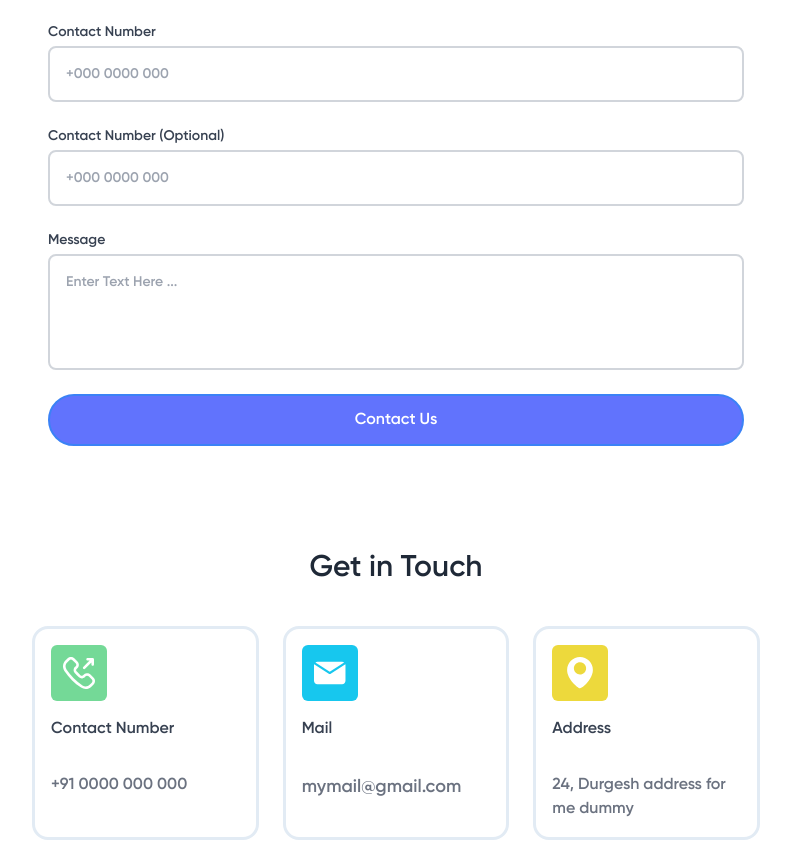
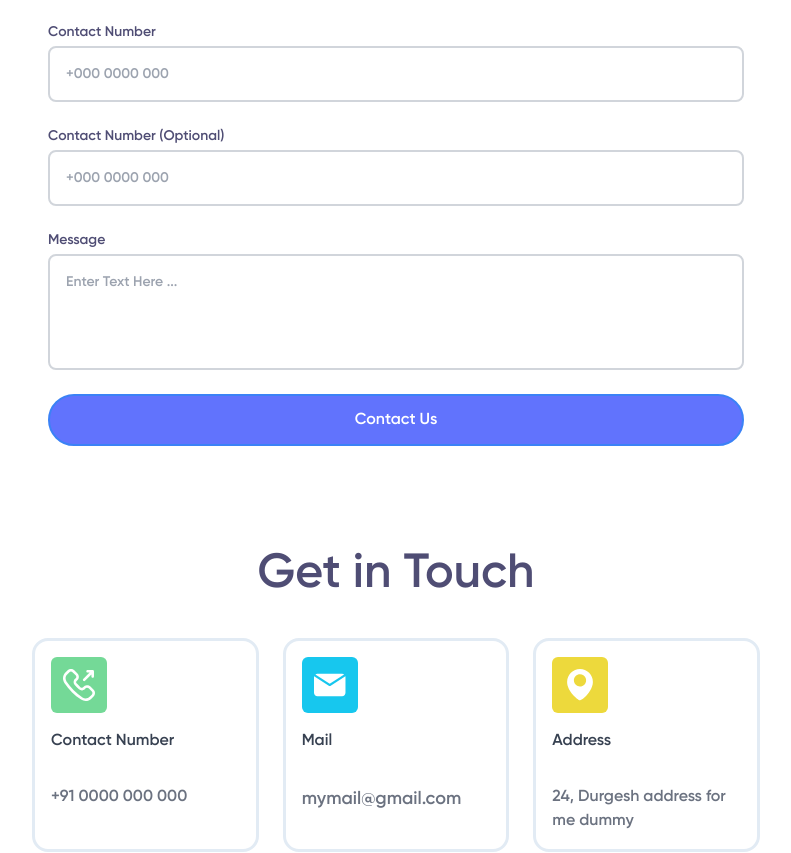
Before and after one commit to rushikeshbhand/gca, a Next.js app: page /components/contact-us in a window 1280 px wide. Shown: the part 264-1117 px from the top of the page, without its empty margins (244-1035 px from the left). Built offline with nearby package versions, Linux system fonts and the light colour scheme.

Commit message:
fix headings fonts

```diff
--- a/src/app/components/about/page.js
+++ b/src/app/components/about/page.js
@@ -31,7 +31,7 @@ export default function About() {
               </div>
 
               <div className="flex flex-col gap-4">
-                <h1 className="flex justify-start text-2xl md:text-3xl lg:text-6xl font-extrabold text-center md:text-left">
+                <h1 className="flex justify-start text-4xl lg:text-5xl text-center md:text-left">
                   Who we are?
                 </h1>
                 <p className="text-sm md:text-base lg:text-lg whitespace-wrap lg:max-w-[40vw]">
--- a/src/app/components/contact-us-form/page.js
+++ b/src/app/components/contact-us-form/page.js
@@ -4,7 +4,7 @@ import "./contact-us-form.css"
 export default function ContactUsForm() {
   return (
     // Container for the form
-    <div className="max-w-3xl mx-auto mt-10 p-5">
+    <div className="max-w-3xl mx-auto mt-10 p-5 text-[#4F4D74]">
       {/* Form Fields */}
       <form className="p-4 space-y-6">
         {/* Name Field */}
@@ -21,7 +21,7 @@ export default function ContactUsForm() {
 
         {/* Contact Number 1 */}
         <div>
-          <label htmlFor="contact1" className="block text-sm font-medium text-gray-700">Contact Number</label>
+          <label htmlFor="contact1" className="block text-sm font-medium">Contact Number</label>
           <input
             type="tel"
             id="contact1"
@@ -33,7 +33,7 @@ export default function ContactUsForm() {
 
         {/* Contact Number 2 */}
         <div>
-          <label htmlFor="contact2" className="block text-sm font-medium text-gray-700">Contact Number (Optional)</label>
+          <label htmlFor="contact2" className="block text-sm font-medium">Contact Number (Optional)</label>
           <input
             type="tel"
             id="contact2"
@@ -44,7 +44,7 @@ export default function ContactUsForm() {
 
         {/* Message Field */}
         <div>
-          <label htmlFor="message" className="block text-sm font-medium text-gray-700">Message</label>
+          <label htmlFor="message" className="block text-sm font-medium">Message</label>
           <textarea
             id="message"
             rows="4"
--- a/src/app/components/get-in-touch/page.js
+++ b/src/app/components/get-in-touch/page.js
@@ -2,10 +2,10 @@ import React from "react";
 
 export default function GetInTouch() {
   return (
-    <section className="max-w-3xl mx-auto py-10 px-5 my-7">
+    <section className="max-w-3xl mx-auto py-10 px-5 my-7 text-[#4F4D74]">
       {/* Title */}
       <div className="text-center mb-10">
-        <h2 className="text-3xl font-bold text-gray-800">Get in Touch</h2>
+        <h2 className="text-4xl lg:text-5xl">Get in Touch</h2>
       </div>
 
       {/* Info Cards */}
--- a/src/app/components/join-us-now/page.js
+++ b/src/app/components/join-us-now/page.js
@@ -3,7 +3,7 @@ import React from "react";
 export default function JoinUsNow() {
   return (
     <div className="container mb-80">
-      <div className="text-center text-2xl md:text-3xl lg:text-5xl text-[#4F4D74]">
+      <div className="text-center text-4xl lg:text-5xl text-[#4F4D74]">
         <h1>Join Us Now!</h1>
       </div>
 
@@ -18,7 +18,7 @@ export default function JoinUsNow() {
           </div>
 
           <div className="flex flex-col gap-4 pb-10 px-4">
-            <h1 className="text-4xl font-extrabold">Book a Franchise</h1>
+            <h1 className="text-3xl font-extrabold">Book a Franchise</h1>
             <p>
               Begin your teaching venture now, own your <br /> franchise and
               earn right from your doorstep.
@@ -32,7 +32,7 @@ export default function JoinUsNow() {
         <div className="card-two-three-root flex flex-col lg:flex-row gap-10">
           <div className="card-two flex flex-col h-[55vh] lg:w-1/3 gap-14 bg-[#74D997] py-16 px-24 border-8 border-[#f9f9fa] justify-center items-center rounded-3xl drop-shadow-2xl">
             <div className="text-white text-4xl font-extrabold whitespace-nowrap">
-              <h1>
+              <h1 className="text-3xl">
                 Book Demo <br /> Class Now
               </h1>
             </div>
@@ -44,7 +44,7 @@ export default function JoinUsNow() {
           <div className="card-three bg-[#17C7EE] h-[55vh] lg:w-2/3 border-8 border-[#f9f9fa] rounded-3xl drop-shadow-2xl">
             <div className="mx-6 min-h-[98%] bg-no-repeat flex justify-center">
               <div className="flex flex-col justify-center items-center md:relative md:top-14 md:left-2">
-                <h1 className="mb-6 text-4xl whitespace-nowrap z-10 md:relative md:-left-40">Exam Portal</h1>
+                <h1 className="mb-6 text-3xl whitespace-nowrap z-10 md:relative md:-left-40">Exam Portal</h1>
 
                 <button className="px-10 py-3 bg-white text-[#6072FA] rounded-3xl border-4 z-20 md:relative md:-left-40 border-[#e3e3e6] w-[180px]">
                   Give Exam
--- a/src/app/components/our-courses-mobile/page.js
+++ b/src/app/components/our-courses-mobile/page.js
@@ -5,7 +5,7 @@ export default function OurCoursesMobile() {
     <div className="my-20 text-[#4F4D74]">
       {/* common code  */}
       <div className="text-center mx-auto max-w-[80vw]">
-        <h2 className="text-2xl md:text-3xl lg:text-5xl">Our Courses</h2>
+        <h2 className="text-4xl lg:text-5xl">Our Courses</h2>
         <p>
           We offer precisely what you seek for your child - training programs,
           mathematical skills, memory retention, and holistic personal
@@ -19,7 +19,7 @@ export default function OurCoursesMobile() {
           <div>
             <img src="assets\images\teacher-training.svg" alt="Teacher Training"/>
           </div>
-          <div className="-mt-8 text-xl">Teacher Training</div>
+          <div className="-mt-8 text-xl lg:text-3xl">Teacher Training</div>
         </div>
 
         <div className="flex flex-col items-center">
--- a/src/app/components/success-rate/page.js
+++ b/src/app/components/success-rate/page.js
@@ -4,7 +4,7 @@ export default function SuccessRate() {
   return (
     <div className="container flex flex-col items-center gap-5 mt-16">
       <div>
-        <p className="text-center text-2xl md:text-[40px] lg:text-[50px] font-extrabold text-[#4F4D74]">
+        <p className="text-center text-4xl lg:text-5xl text-[#4F4D74]">
           100% Success Rate
         </p>
       </div>
```
